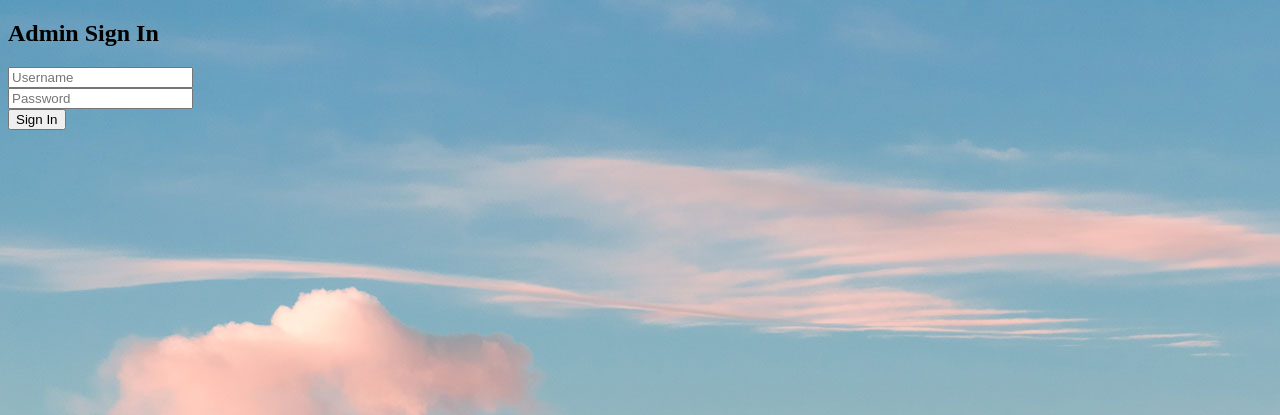
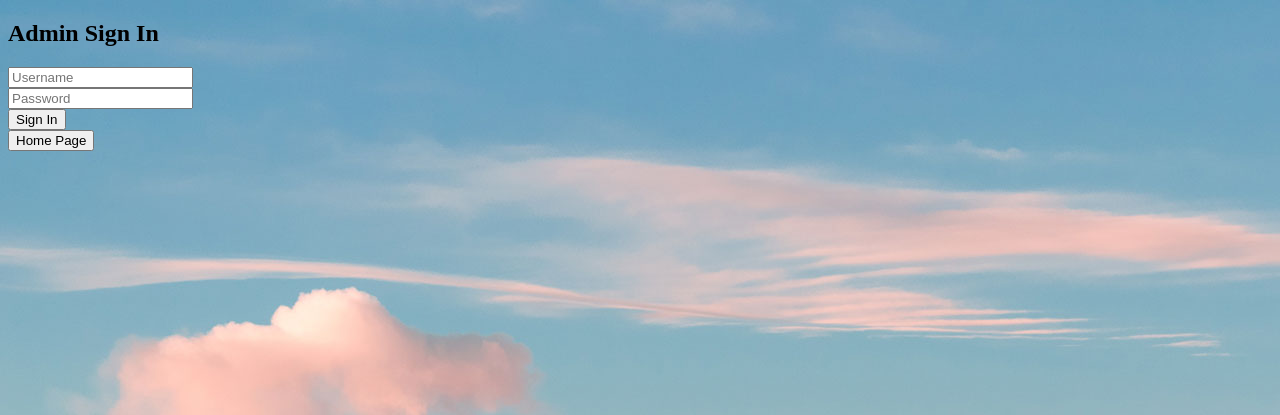
Before and after one commit to Thamalpath/Fixerr, a PHP site: page /admin/index.php in a window 1280 px wide. Shown: the top 415 px of the page. Run offline with PHP 8.4, Linux system fonts and the light colour scheme; some libraries are stand-ins or nearby versions.

Commit message:
Updated Redirect to Home

```diff
--- a/admin/index.php
+++ b/admin/index.php
@@ -61,6 +61,9 @@ if ($_SERVER["REQUEST_METHOD"] == "POST") {
                     <div class="form-group mt-5">
                         <button type="submit" class="form-control btn btn-primary submit px-3">Sign In</button>
                     </div>
+                    <div class="form-group mt-5">
+                      <button type="submit" class="form-control btn btn-primary submit px-3" onclick="redirectToHomePage()">Home Page</button>
+                    </div>
                 </form>
             </div>
         </div>
```
